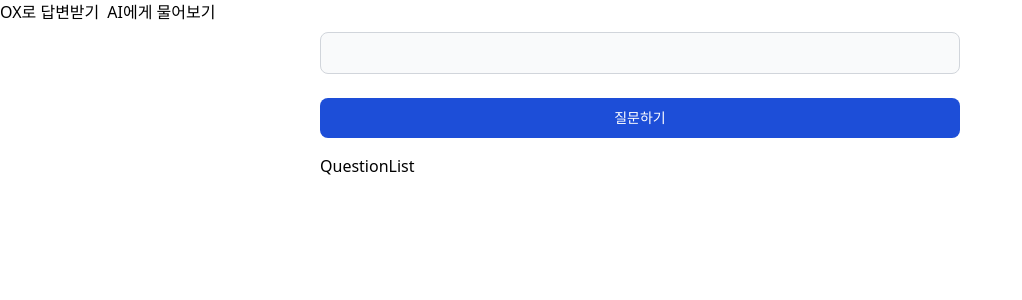
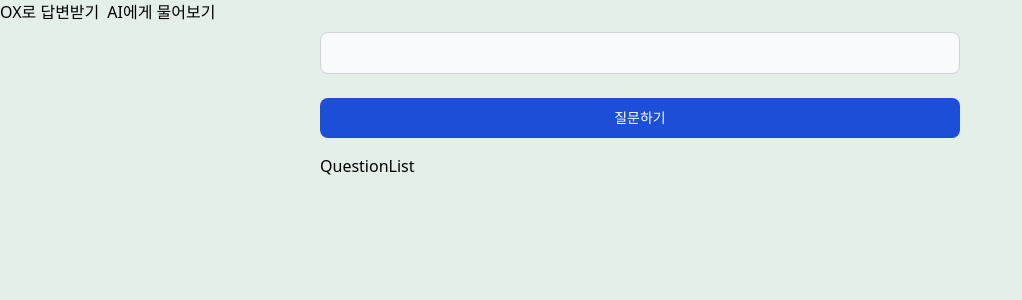
Before and after one commit to 938938/QnANow, a Next.js app: page / in a window 1280 px wide. Shown: the top 300 px of the page, without its empty margins (0-1022 px from the left). Built offline with nearby package versions, Linux system fonts and the light colour scheme; no server answers.

Commit message:
[FEAT] 컬러 설정

```diff
--- a/src/app/layout.tsx
+++ b/src/app/layout.tsx
@@ -16,7 +16,7 @@ export default function RootLayout({
   return (
     <html lang='en'>
       <ReduxToolkitProvider>
-        <body>
+        <body className='bg-defaultMint'>
           <Nav />
           <div>{children}</div>
         </body>
--- a/tailwind.config.ts
+++ b/tailwind.config.ts
@@ -1,16 +1,20 @@
-import type { Config } from "tailwindcss";
+import type { Config } from 'tailwindcss';
 
 const config: Config = {
   content: [
-    "./src/pages/**/*.{js,ts,jsx,tsx,mdx}",
-    "./src/components/**/*.{js,ts,jsx,tsx,mdx}",
-    "./src/app/**/*.{js,ts,jsx,tsx,mdx}",
+    './src/pages/**/*.{js,ts,jsx,tsx,mdx}',
+    './src/components/**/*.{js,ts,jsx,tsx,mdx}',
+    './src/app/**/*.{js,ts,jsx,tsx,mdx}',
   ],
   theme: {
     extend: {
       colors: {
-        background: "var(--background)",
-        foreground: "var(--foreground)",
+        background: 'var(--background)',
+        foreground: 'var(--foreground)',
+        defaultWhite: '#FDFAF6',
+        defaultBrown: '#FAF1E6',
+        defaultMint: '#E4EFE7',
+        defaultGreen: '#99BC85',
       },
     },
   },
```
